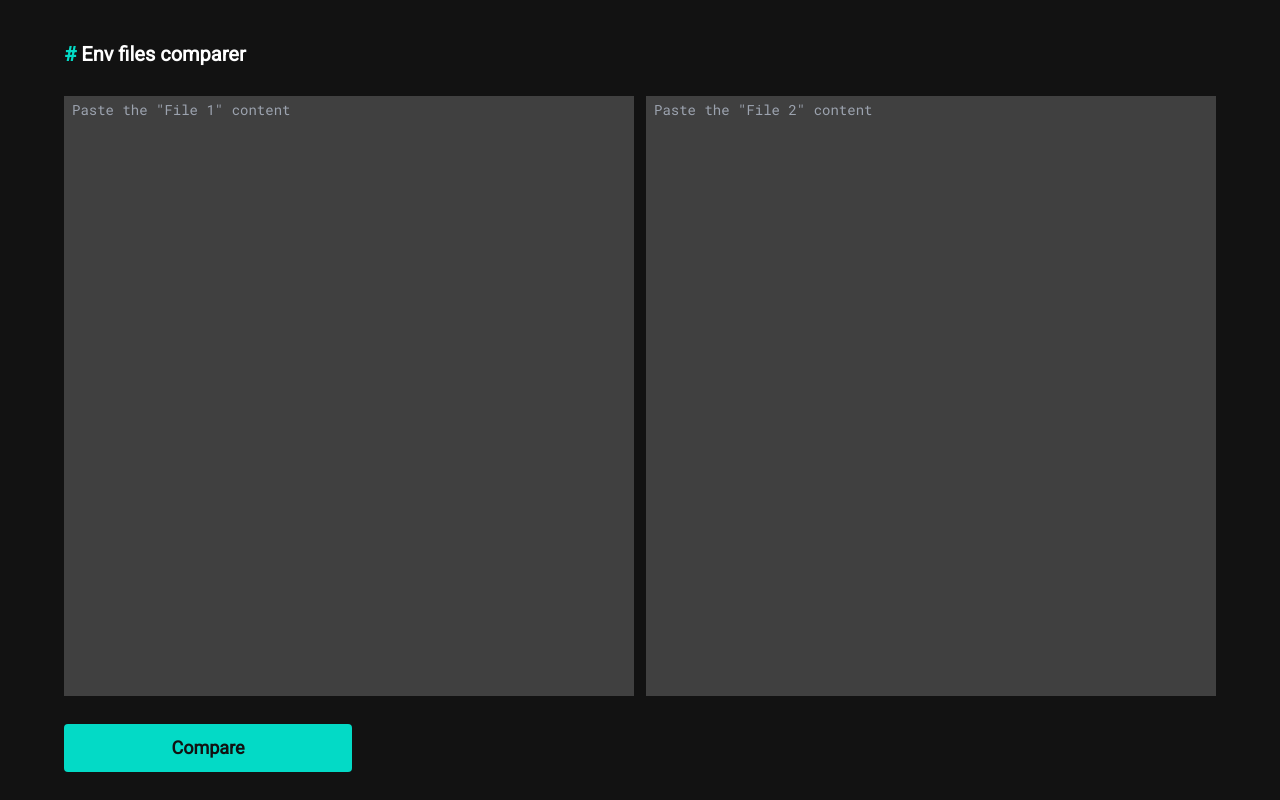
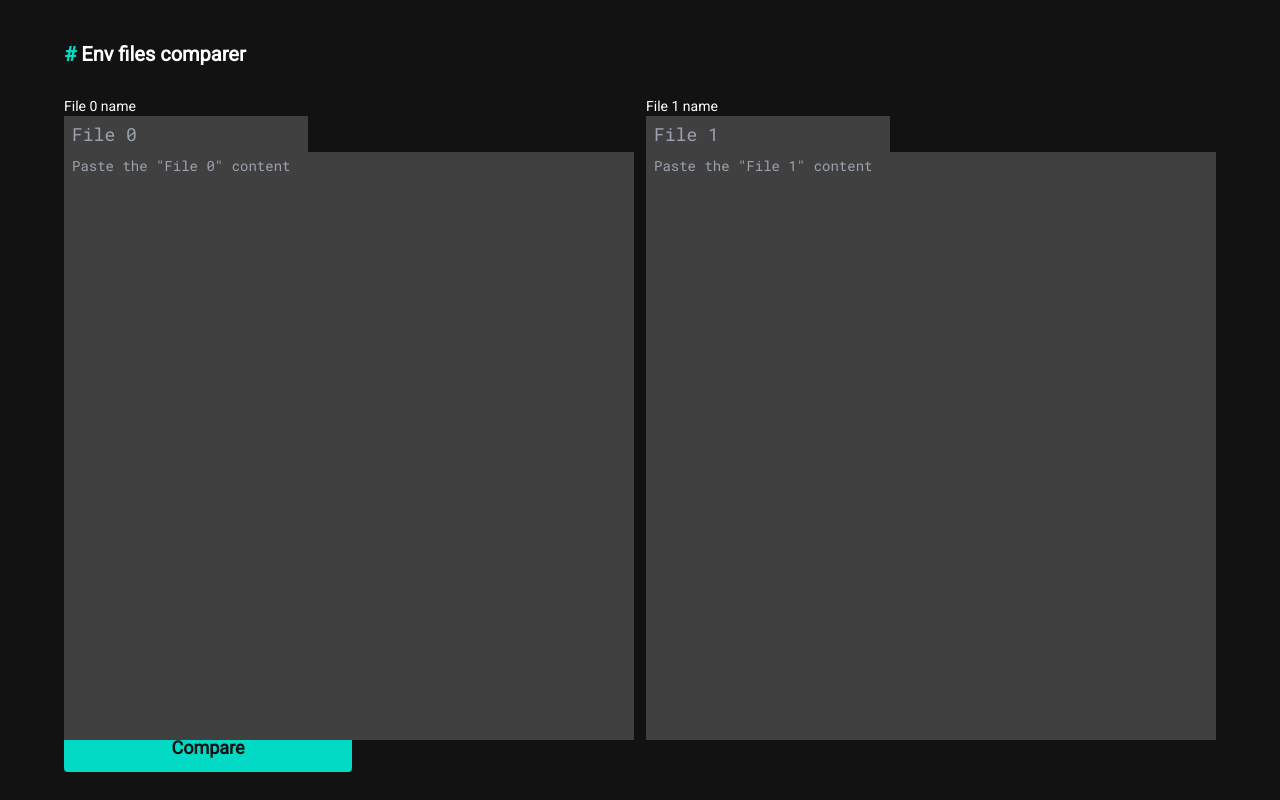
Before and after one commit to ftapiat/env-compare-web, a Next.js app: page / in a window 1280 px wide. Built offline with nearby package versions, Linux system fonts and the light colour scheme.

Commit message:
Add initial filename input components

```diff
--- a/package.json
+++ b/package.json
@@ -30,7 +30,6 @@
     "eslint-config-google": "^0.14.0",
     "eslint-config-prettier": "^8.8.0",
     "prettier": "2.8.8",
-    "tailwind-scrollbar": "^3.0.1",
     "typescript": "^5.0.4"
   }
 }
--- a/src/app/layout.tsx
+++ b/src/app/layout.tsx
@@ -3,8 +3,9 @@ import React from 'react';
 import { roboto } from '@/resources/fonts';
 
 export const metadata = {
-  title: 'Create Next App',
-  description: 'Generated by create next app',
+  title: 'Env files comparer',
+  description:
+    'Compare the content of two files and get the differences (dotenv, openshift configmap, openshift env yaml)',
 };
 
 /**
--- a/src/components/form/FormInputs.components.tsx
+++ b/src/components/form/FormInputs.components.tsx
@@ -1,4 +1,4 @@
-import { TextAreaComponent } from '@/components/primitives';
+import { TextAreaComponent, InputComponent } from '@/components/primitives';
 
 /**
  * Component of the content of the comparison form.
@@ -10,19 +10,32 @@ export default function FormInputsComponents({
 }: {
   className?: string;
 }) {
+  const FILES_COUNT = 2;
+
   return (
     <div
-      className={`min-w-full h-[75vh] grid gap-3 grid-cols-1 lg:grid-cols-2 ${className}`}
+      className={`min-w-full h-[75vh] grid gap-3 grid-cols-1 lg:grid-cols-2 pb-3 ${className}`}
     >
-      {/* Todo add filename inputs */}
-      <FileValueTextAreaComponent
-        name="file_1_content"
-        placeholder={`Paste the "File 1" content`}
-      />
-      <FileValueTextAreaComponent
-        name="file_2_content"
-        placeholder={`Paste the "File 2" content`}
-      />
+      {Array(FILES_COUNT)
+        .fill(null)
+        .map((_, i) => {
+          const defaultFileName = `File ${i}`;
+          const fileName = defaultFileName; // Todo add from state
+
+          return (
+            <div key={i}>
+              <InputComponent
+                labelText={`File ${i} name`}
+                name={`file_${i}_name`}
+                placeholder={defaultFileName}
+              />
+              <FileValueTextAreaComponent
+                name={`file_${i}_content`}
+                placeholder={`Paste the "${fileName}" content`}
+              />
+            </div>
+          );
+        })}
     </div>
   );
 }
@@ -47,7 +60,7 @@ function FileValueTextAreaComponent({
     <TextAreaComponent
       id={name}
       name={name}
-      className={`resize-none text-sm ${className}`}
+      className={`resize-none text-sm w-full h-full ${className ?? ''}`}
       placeholder={placeholder}
     />
   );
--- /dev/null
+++ b/src/components/primitives/text-input/Input.component.tsx
@@ -0,0 +1,35 @@
+import styles from './styles.module.css';
+import { robotoMono } from '@/resources/fonts';
+import { ValidationState } from '@/components/primitives/shared/props';
+
+interface InputProps {
+  labelText: string;
+  name: string;
+  className?: string;
+  placeholder: string;
+  autocomplete?: boolean;
+  validationState?: ValidationState;
+}
+
+export const InputComponent = ({
+  labelText,
+  name,
+  className,
+  placeholder,
+  autocomplete = false,
+}: InputProps) => {
+  return (
+    <div className={className ?? ''}>
+      <label className="block text-sm" htmlFor={name}>
+        {labelText}
+      </label>
+      <input
+        id={name}
+        name={name}
+        className={`block px-2 py-1 ${robotoMono.variable} ${styles.inputColors} ${className}`}
+        placeholder={placeholder}
+        autoComplete={autocomplete ? 'on' : 'off'}
+      />
+    </div>
+  );
+};
--- a/src/components/primitives/text-input/TextArea.component.tsx
+++ b/src/components/primitives/text-input/TextArea.component.tsx
@@ -1,9 +1,6 @@
 import styles from './styles.module.css';
 import { robotoMono } from '@/resources/fonts';
-import {
-  getColorClassFromValidation,
-  ValidationState,
-} from '@/components/primitives/shared/props';
+import { ValidationState } from '@/components/primitives/shared/props';
 
 interface TextAreaProps {
   id: string;
@@ -13,25 +10,17 @@ interface TextAreaProps {
   validationState?: ValidationState;
 }
 
-const getScrollColorClass = (validation: ValidationState): string => {
-  const baseClass = 'scrollbar-thumb';
-  const color = getColorClassFromValidation(validation);
-  return color ? `${baseClass}-${color}` : '';
-};
-
 export const TextAreaComponent = ({
   id,
   name,
   className,
   placeholder,
-  validationState = ValidationState.NONE,
 }: TextAreaProps) => {
-  const scrollColorClass = getScrollColorClass(validationState);
   return (
     <textarea
       id={id}
       name={name}
-      className={`px-2 py-1 ${robotoMono.variable} ${styles.inputColors} ${styles.textAreaScrollbar} ${scrollColorClass} ${className}`}
+      className={`px-2 py-1 ${robotoMono.variable} ${styles.inputColors} ${className}`}
       placeholder={placeholder}
     />
   );
--- a/src/components/primitives/text-input/index.ts
+++ b/src/components/primitives/text-input/index.ts
@@ -1 +1,2 @@
 export * from './TextArea.component';
+export * from './Input.component';
--- a/src/components/primitives/text-input/styles.module.css
+++ b/src/components/primitives/text-input/styles.module.css
@@ -1,7 +1,3 @@
 .inputColors {
     @apply bg-neutral-700 font-roboto-mono;
 }
-
-.textAreaScrollbar {
-     @apply scrollbar scrollbar-thin;
-}
--- a/tailwind.config.js
+++ b/tailwind.config.js
@@ -1,5 +1,3 @@
-import tailwindScrollbar from 'tailwind-scrollbar';
-
 /** @type {import('tailwindcss').Config} */
 module.exports = {
   important: true,
@@ -39,6 +37,5 @@ module.exports = {
         },
       });
     },
-    tailwindScrollbar({ nocompatible: true }),
   ],
 };
```
Also changed, not shown: 2 other files (tests, documents, lock files or other folders).
